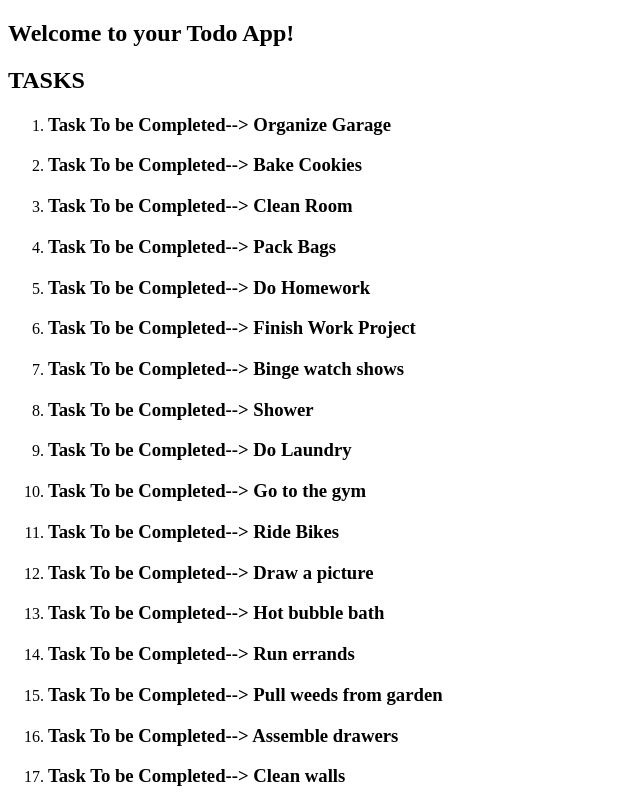
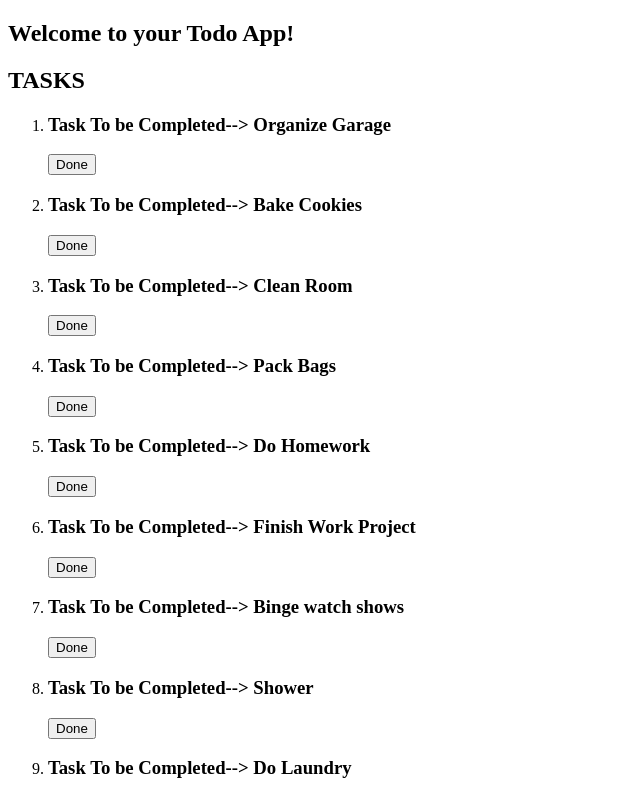
Before and after one commit to bloominstituteoftechnology/web-module-project-class-components, a React (Create React App) app: page / in a window 1280 px wide. Shown: the top 796 px of the page, without its empty margins (0-640 px from the left). Built offline with nearby package versions, Linux system fonts and the light colour scheme; the HTML template or start-up script is replaced by a standard one.

Commit message:
Updated done buttons to mark tasks complete

```diff
--- a/src/App.js
+++ b/src/App.js
@@ -127,6 +127,20 @@ const TodoData = [
     },
 ];
 
+const toggleCompleted = (item) => {
+  console.log("Task is done:", item);
+  // map through the array, building a new array from the items
+  // when an item matches the one clicked, toggle its purchased flag
+  // otherwise, don't make any changes
+  /*const updateTaskList = this.state.TodoData.map(item => {
+    if (item.id === itemId) {
+      return { ...item, completed: !item.completed };
+    }
+    else {
+      return item;
+    }
+  });*/
+}
 
 class App extends React.Component {
   // you will need a place to store your state in this component.
@@ -154,12 +168,14 @@ class App extends React.Component {
   })
 }
 
+
+
   render() {
     return (
       <div>
         <h2>Welcome to your Todo App!</h2>
         <TodoList TodoData = {this.state.TodoData} />
-        <TodoForm addItem={this.addItem}/>
+        <TodoForm addItem={this.addItem} toggleCompleted={this.toggleCompleted}/>
       </div>
     );
   }
--- a/src/components/Todo.js
+++ b/src/components/Todo.js
@@ -1,14 +1,16 @@
 import React from 'react';
+
 
 
 const Todo = (props) =>
 {
-    console.log("from todo", props);
+    console.log("from todo", props.completed);
         return (
             <div>
           <li className="tasks" key={props.id} >
             <h3> Task To be Completed--> {props.task}</h3>
           </li>
+          <button onClick={props.toggleCompleted}>Done</button>
           </div>
         );
       };
--- a/src/components/TodoList.js
+++ b/src/components/TodoList.js
@@ -11,6 +11,7 @@ const TodoList = (props) => {
     {let list = props.TodoData.map((teacher) => {
       return (
           <Todo key={teacher.id} task = {teacher.task} completed = {teacher.completed} />
+
       );
     });
 
```
